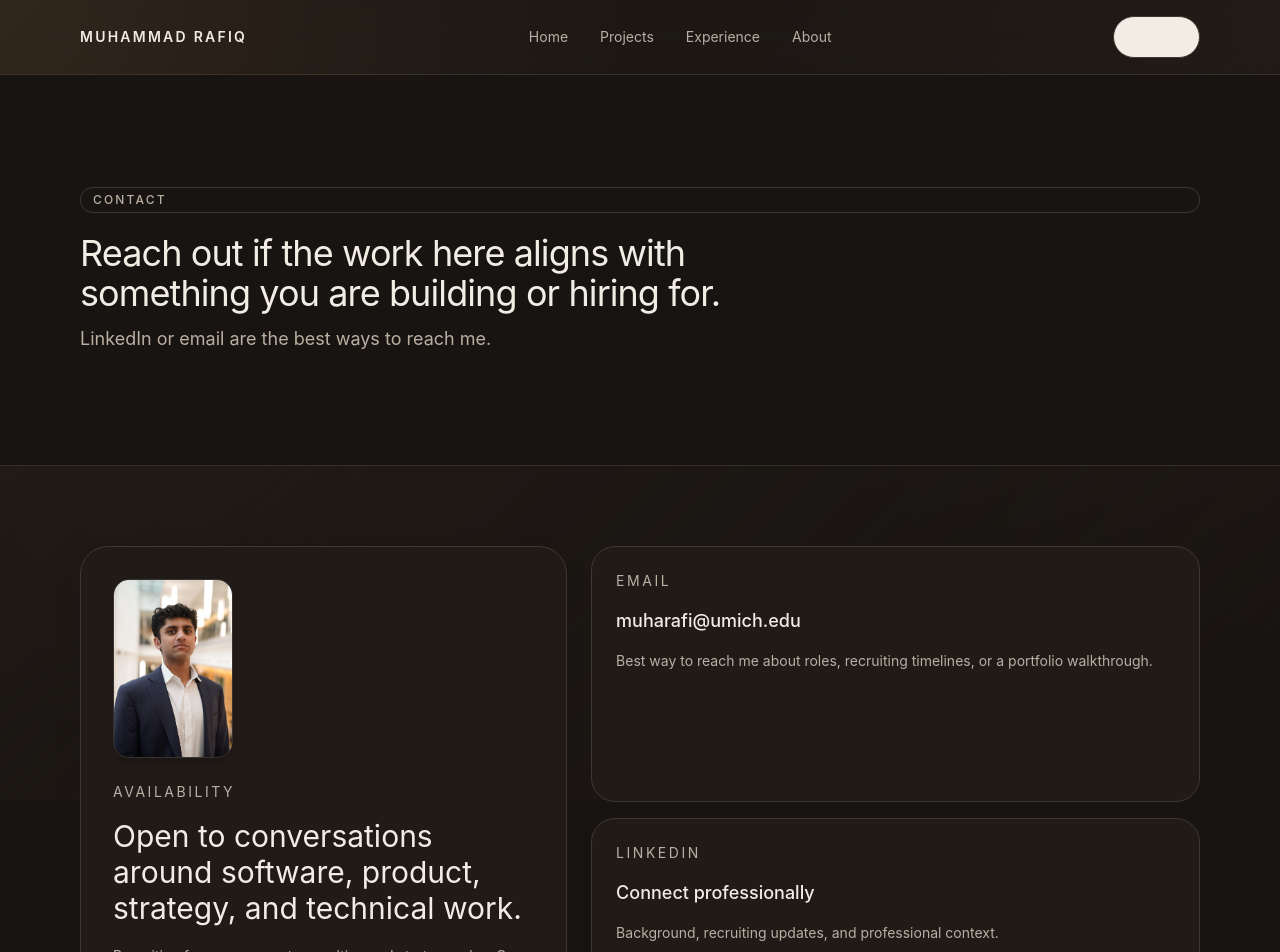
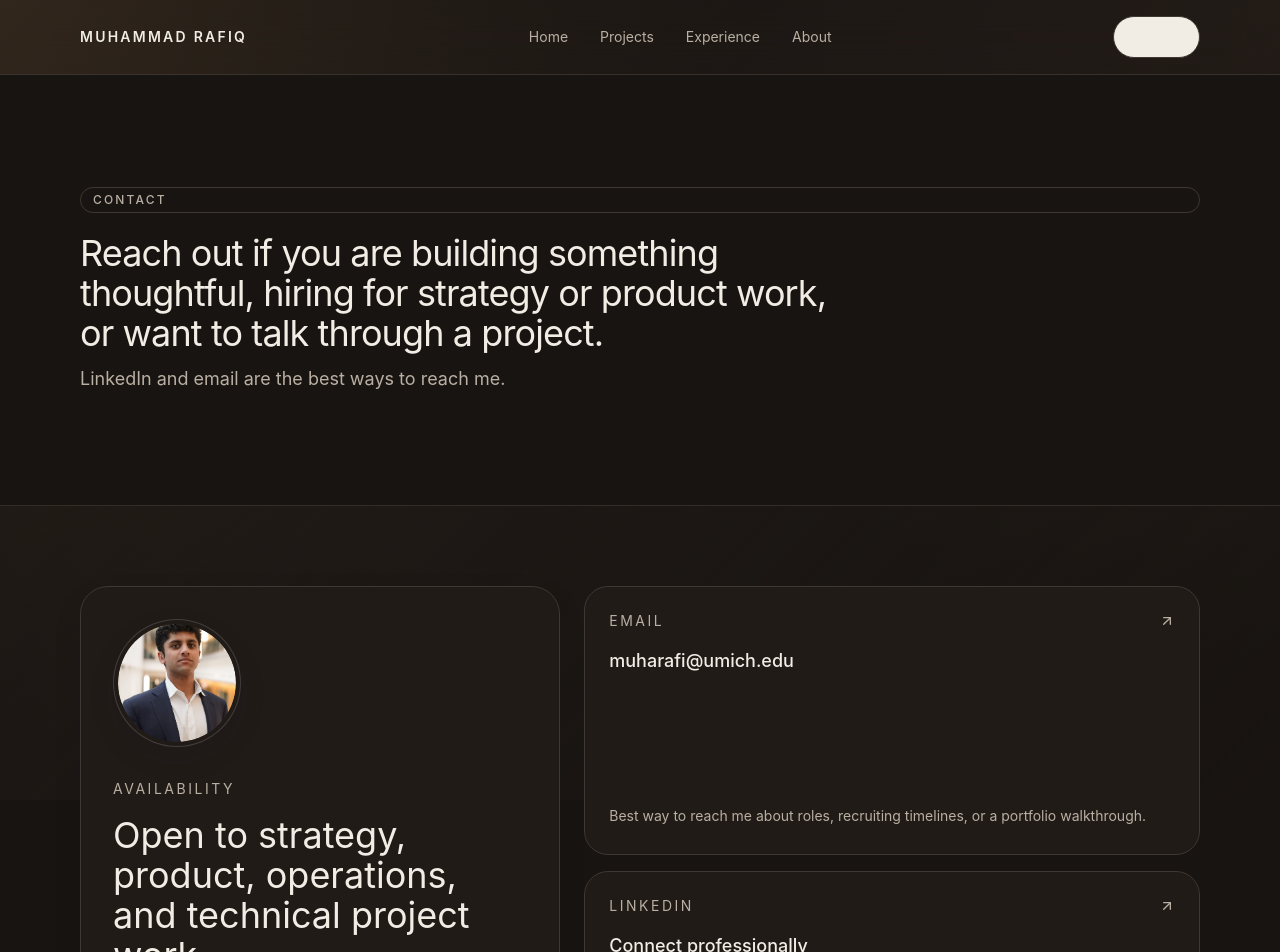
Before and after one commit to mohabbis/personal-portfolio, a Next.js app: page /contact in a window 1280 px wide. Shown: the top 952 px of the page. Built offline with nearby package versions, Linux system fonts and the light colour scheme.

Commit message:
Polish contact page layout and actions

```diff
--- a/app/contact/page.tsx
+++ b/app/contact/page.tsx
@@ -1,8 +1,10 @@
-import Image from "next/image";
+import { ArrowUpRight } from "lucide-react";
+
 import { ButtonLink } from "@/components/ui/button-link";
 import { SiteFrame } from "@/components/layout/site-frame";
 import { PageIntro } from "@/components/sections/page-intro";
 import { Container } from "@/components/ui/container";
+import { ProfileImage } from "@/components/ui/profile-image";
 import { contactItems, siteConfig } from "@/data/site";
 
 const conversationPrompts = [
@@ -16,50 +18,41 @@ export default function ContactPage() {
     <SiteFrame currentPath="/contact">
       <PageIntro
         eyebrow="Contact"
-        title="Reach out if the work here aligns with something you are building or hiring for."
-        description="LinkedIn or email are the best ways to reach me."
+        title="Reach out if you are building something thoughtful, hiring for strategy or product work, or want to talk through a project."
+        description="LinkedIn and email are the best ways to reach me."
       />
 
       <section className="py-16 sm:py-20">
-        <Container className="grid gap-6 lg:grid-cols-[minmax(0,0.8fr)_minmax(0,1fr)]">
+        <Container className="grid gap-6 lg:grid-cols-[minmax(0,0.78fr)_minmax(0,1fr)]">
           <div className="space-y-6">
-
             <div className="rounded-[1.75rem] border border-border bg-card p-6 shadow-soft sm:p-8">
-
-              <Image
-                src="/images/profile/headshot.jpg"
-                alt="Muhammad Rafiq"
-                width={120}
-                height={120}
-                className="mb-6 rounded-2xl object-cover border border-white/10 shadow-lg"
-              />
+              <ProfileImage className="mb-8 h-28 w-28 sm:h-32 sm:w-32" priority />
 
               <p className="text-sm uppercase tracking-[0.18em] text-muted-foreground">
                 Availability
               </p>
 
-              <h2 className="mt-4 font-display text-3xl text-foreground">
-                Open to conversations around software, product, strategy, and technical work.
+              <h2 className="mt-4 font-display text-3xl text-foreground sm:text-4xl">
+                Open to strategy, product, operations, and technical project work.
               </h2>
 
               <p className="mt-4 max-w-prose text-sm leading-7 text-muted-foreground">
                 {siteConfig.availability}
               </p>
 
-              <div className="mt-6 flex flex-wrap gap-3">
-
+              <div className="mt-6 flex flex-col gap-3 sm:flex-row sm:flex-wrap">
                 <ButtonLink
                   href={siteConfig.linkedIn}
                   target="_blank"
                   rel="noreferrer"
+                  className="w-full justify-center sm:w-auto"
                 >
                   LinkedIn
                 </ButtonLink>
 
-                <ButtonLink href={`mailto:${siteConfig.email}`} variant="secondary">
+                <ButtonLink href={`mailto:${siteConfig.email}`} variant="secondary" className="w-full justify-center sm:w-auto">
                   Email
                 </ButtonLink>
-
               </div>
             </div>
 
@@ -71,7 +64,7 @@ export default function ContactPage() {
               <ul className="mt-5 space-y-3 text-sm leading-7 text-muted-foreground">
                 {conversationPrompts.map((prompt) => (
                   <li key={prompt} className="flex gap-3">
-                    <span className="mt-2 h-1.5 w-1.5 rounded-full bg-accent" />
+                    <span className="mt-2 h-1.5 w-1.5 flex-shrink-0 rounded-full bg-accent" />
                     <span>{prompt}</span>
                   </li>
                 ))}
@@ -86,17 +79,24 @@ export default function ContactPage() {
                 href={item.href}
                 target={item.href.startsWith("http") ? "_blank" : undefined}
                 rel={item.href.startsWith("http") ? "noreferrer" : undefined}
-                className="rounded-[1.5rem] border border-border bg-card p-6 transition-all duration-200 ease-gentle hover:-translate-y-0.5 hover:border-foreground/20 hover:shadow-soft"
+                aria-label={`${item.label}: ${item.value}`}
+                className="group flex min-h-[12rem] flex-col justify-between rounded-[1.5rem] border border-border bg-card p-6 transition-all duration-200 ease-gentle hover:-translate-y-0.5 hover:border-foreground/20 hover:shadow-soft focus-visible:outline-none focus-visible:ring-2 focus-visible:ring-accent/70"
               >
+                <div>
+                  <div className="flex items-center justify-between gap-4">
                     <p className="text-sm uppercase tracking-[0.18em] text-muted-foreground">
                       {item.label}
                     </p>
 
+                    <ArrowUpRight className="h-4 w-4 text-muted-foreground transition-transform duration-200 group-hover:-translate-y-0.5 group-hover:translate-x-0.5 group-hover:text-accent" />
+                  </div>
+
                   <p className="mt-4 text-lg font-medium text-foreground">
                     {item.value}
                   </p>
+                </div>
 
-                <p className="mt-3 text-sm leading-7 text-muted-foreground">
+                <p className="mt-6 text-sm leading-7 text-muted-foreground">
                   {item.note}
                 </p>
               </a>
```
Lines whose indentation alone changed are shown as unchanged.
